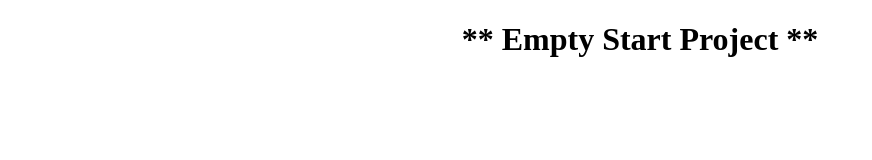
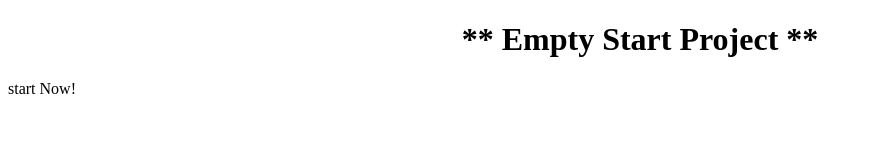
Before and after one commit to fabidev1993/healthCoach, a plain HTML site: page index.html in a window 1280 px wide. Shown: the whole page, without its empty margins (0-872 px from the left). Drawn offline with Linux system fonts and the light colour scheme.

Commit message:
add new pragraph

```diff
--- a/index.html
+++ b/index.html
@@ -6,6 +6,7 @@
 </head>
 <body>
     <h1>** Empty Start Project **</h1>
+    <p>start Now!</p>
     <script src="./assets/js/app.js"></script>
 </body>
 </html>
```
